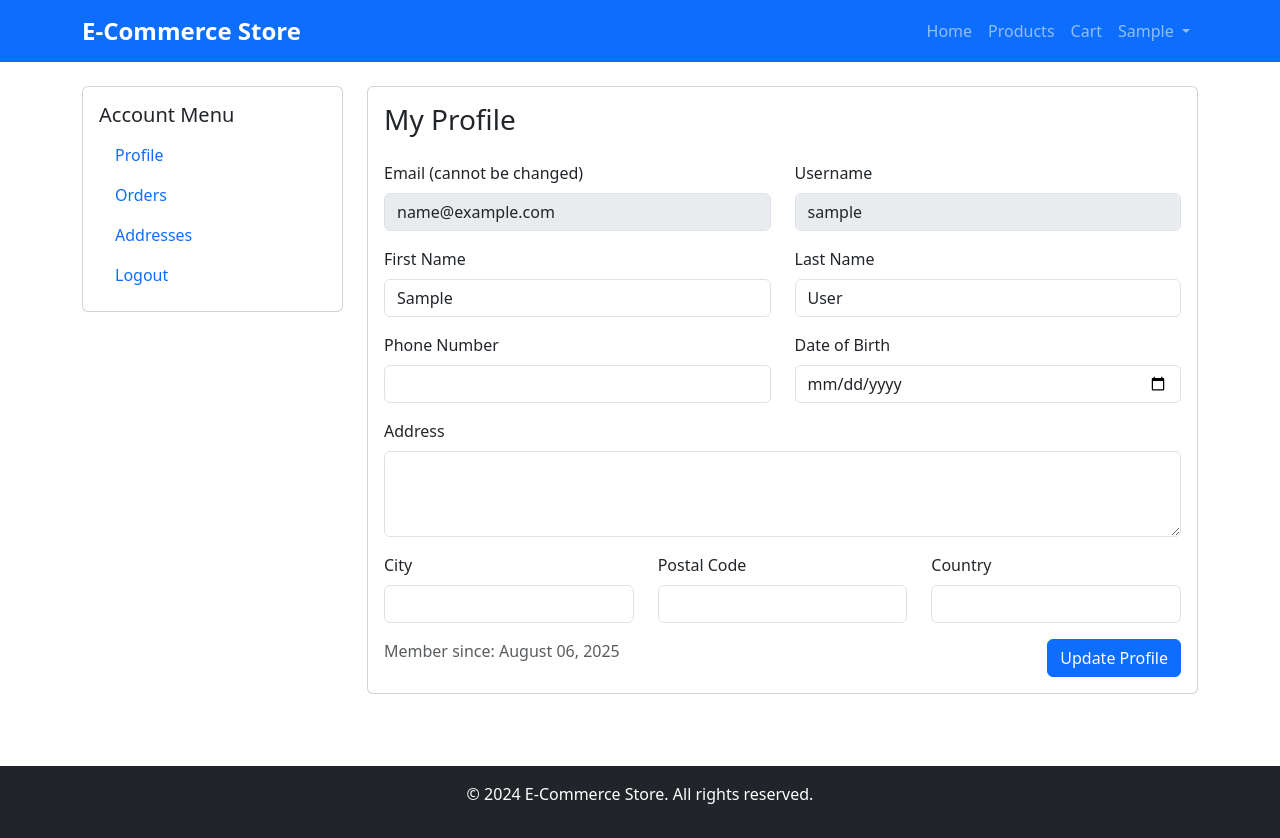
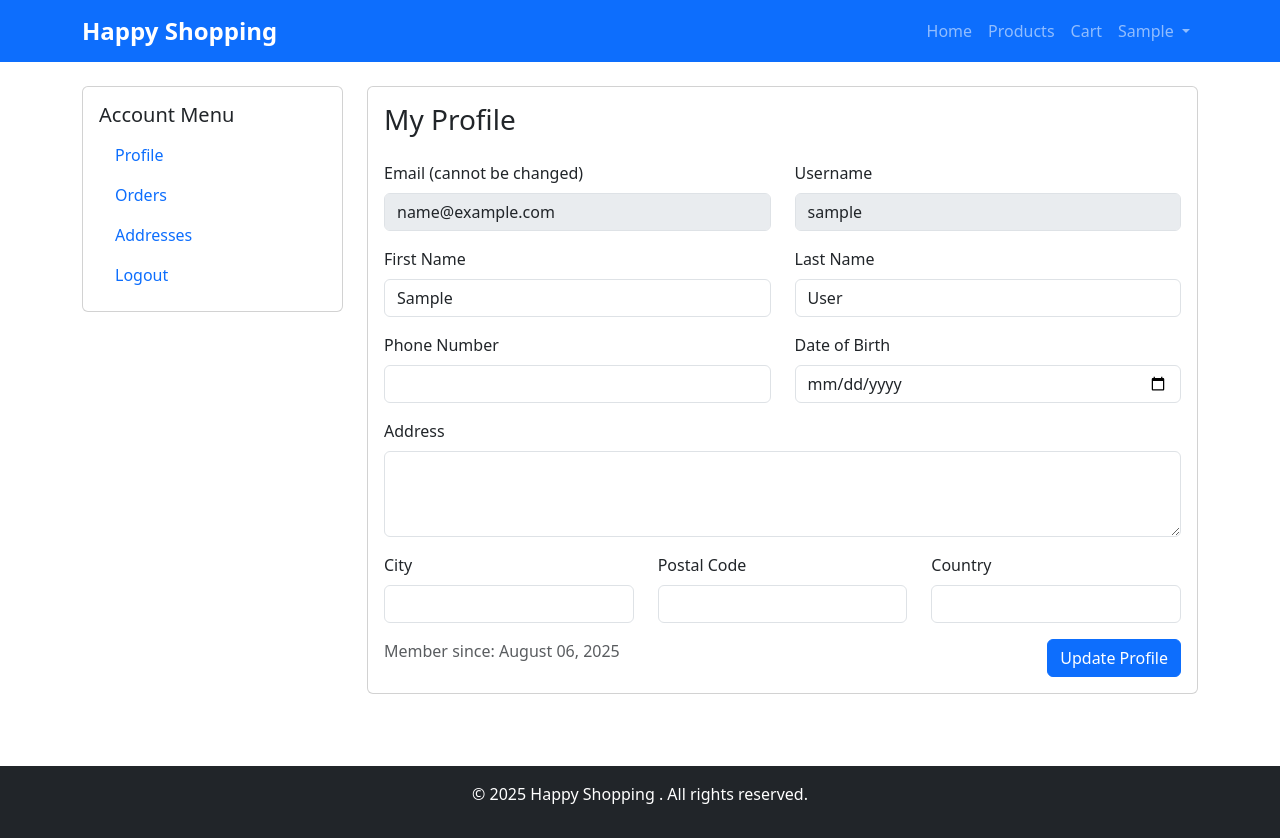
Before and after one commit to prasath-m21/django-ecommerce, a Django app: page /accounts/profile/ in a window 1280 px wide. Run offline with Django 5.2, Linux system fonts and the light colour scheme; the visitor is signed in with stand-in values (Sample User, id 1).

Commit message:
Fixed deployment related changes

```diff
--- a/templates/base.html
+++ b/templates/base.html
@@ -4,7 +4,7 @@
 <head>
     <meta charset="UTF-8">
     <meta name="viewport" content="width=device-width, initial-scale=1.0">
-    <title>{% block title %}E-Commerce Store{% endblock %}</title>
+    <title>{% block title %}Happy Shoping {% endblock %}</title>
 
     <!-- Bootstrap CSS -->
     <link href="https://cdn.jsdelivr.net/npm/bootstrap@5.3.0/dist/css/bootstrap.min.css" rel="stylesheet">
@@ -22,7 +22,7 @@
     <!-- Navigation -->
 <nav class="navbar navbar-expand-lg navbar-dark bg-primary">
     <div class="container">
-        <a class="navbar-brand" href="{% url 'home' %}">E-Commerce Store</a>
+        <a class="navbar-brand" href="{% url 'home' %}">Happy Shopping</a>
         <button class="navbar-toggler" type="button" data-bs-toggle="collapse" data-bs-target="#navbarNav">
             <span class="navbar-toggler-icon"></span>
         </button>
@@ -83,7 +83,7 @@
 
     <!-- Footer -->
     <footer class="bg-dark text-white text-center py-3 mt-5">
-        <p>&copy; 2024 E-Commerce Store. All rights reserved.</p>
+        <p>&copy; 2025 Happy Shopping  . All rights reserved.</p>
     </footer>
 
     <!-- Bootstrap JS -->
```
Also changed, not shown: 1 other file.
